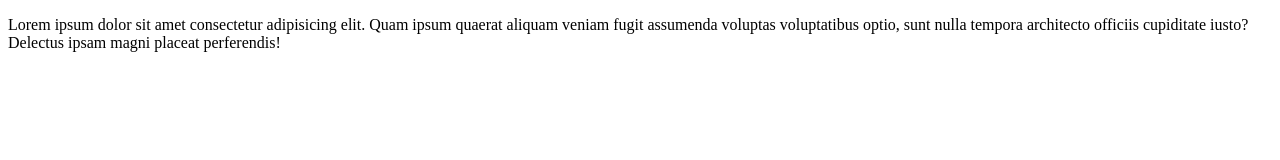
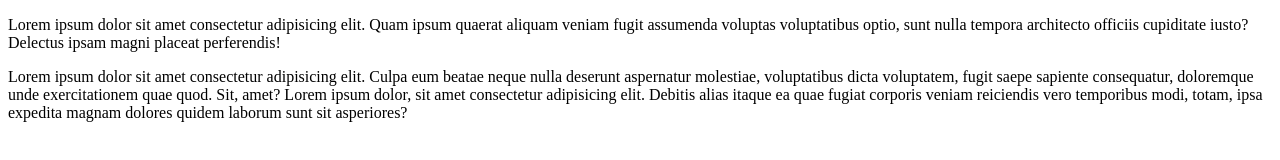
Before and after one commit to SajidBhuiyan/my-fift-repo, a plain HTML site: page index.html in a window 1280 px wide. Drawn offline with Linux system fonts and the light colour scheme.

Commit message:
new para

```diff
--- a/index.html
+++ b/index.html
@@ -8,5 +8,7 @@
 </head>
 <body>
     <p>Lorem ipsum dolor sit amet consectetur adipisicing elit. Quam ipsum quaerat aliquam veniam fugit assumenda voluptas voluptatibus optio, sunt nulla tempora architecto officiis cupiditate iusto? Delectus ipsam magni placeat perferendis!</p>
+
+    <p>Lorem ipsum dolor sit amet consectetur adipisicing elit. Culpa eum beatae neque nulla deserunt aspernatur molestiae, voluptatibus dicta voluptatem, fugit saepe sapiente consequatur, doloremque unde exercitationem quae quod. Sit, amet? Lorem ipsum dolor, sit amet consectetur adipisicing elit. Debitis alias itaque ea quae fugiat corporis veniam reiciendis vero temporibus modi, totam, ipsa expedita magnam dolores quidem laborum sunt sit asperiores?</p>
 </body>
 </html>
```
